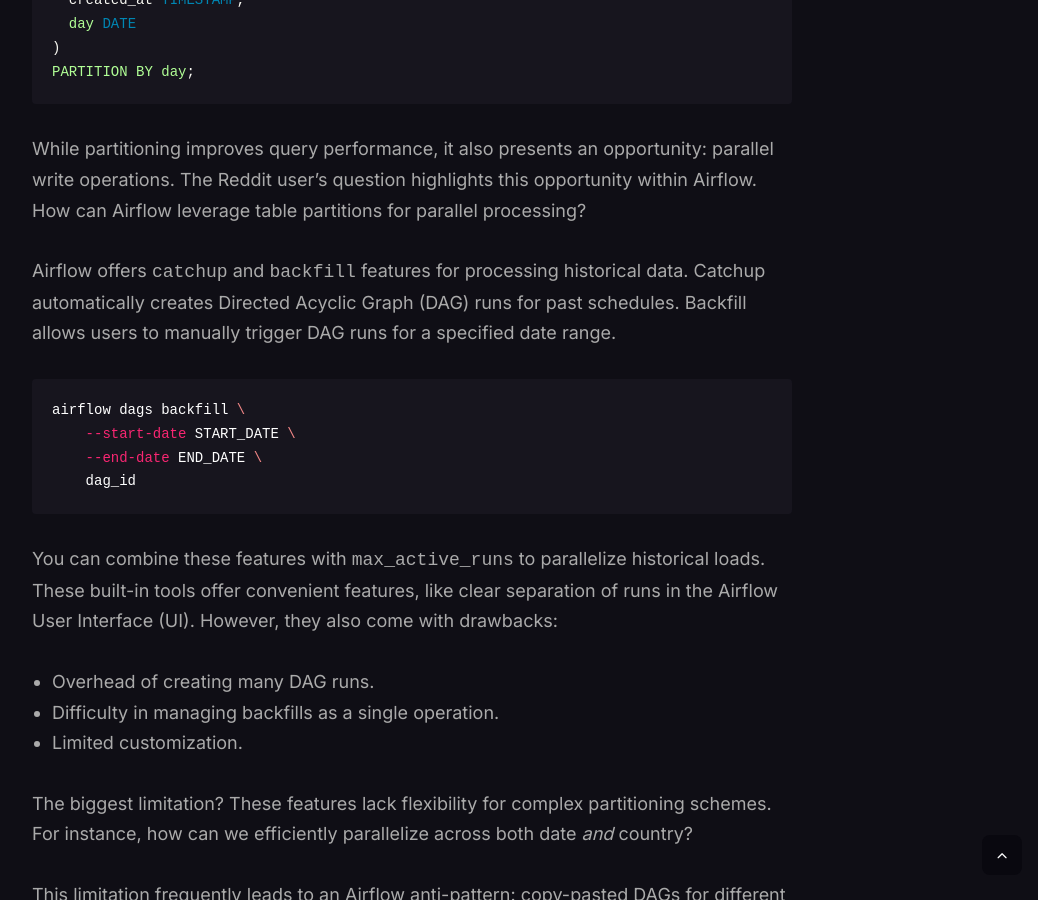
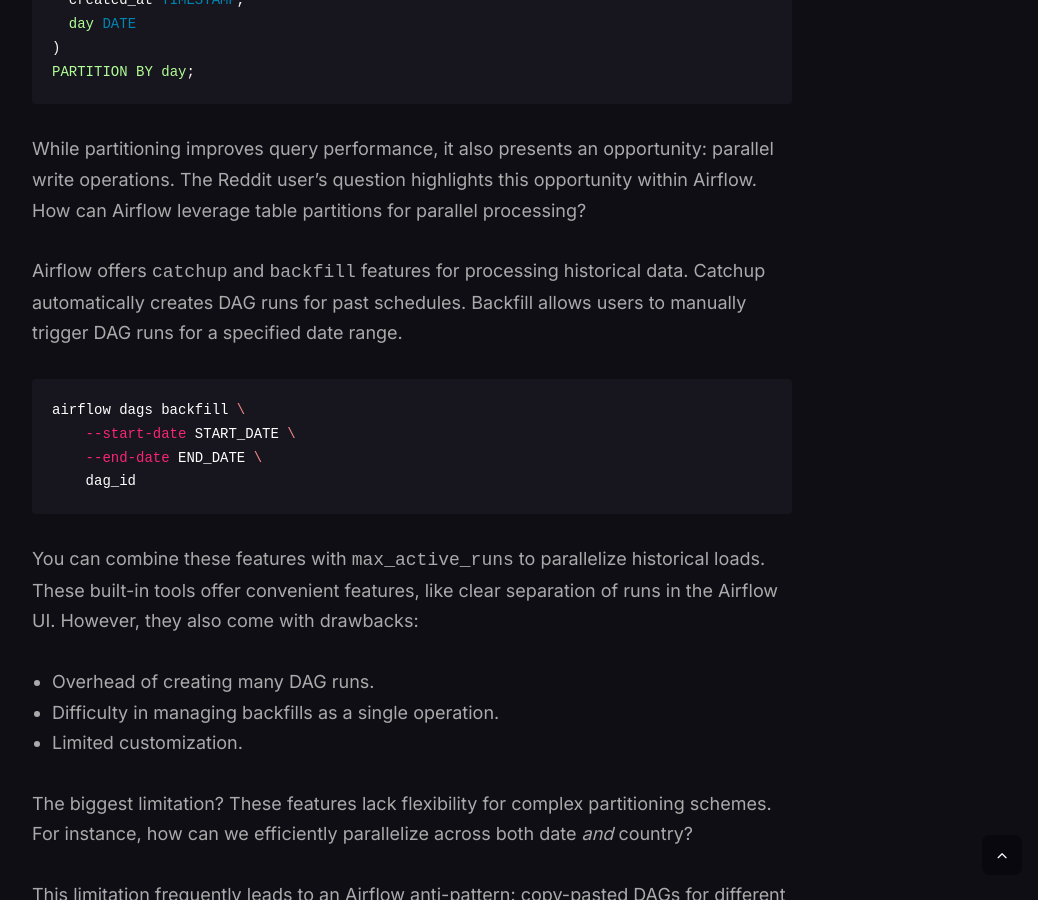
Before and after one commit to vojay-dev/vojay-dev.github.io, a Jekyll site: the page built from _posts/2024-11-22-airflow-dynamic.md, in a window 1280 px wide and 900 px high, scrolled down 3216 px. Shown: the whole window, without its empty margins (228-1266 px from the left). Built offline with Jekyll 4.4.1, drawn with Linux system fonts in a browser that asks for light colours; nearby versions of some CDN libraries; the table of contents is made by our own code.

Commit message:
Minor improvements

```diff
--- a/_posts/2024-11-22-airflow-dynamic.md
+++ b/_posts/2024-11-22-airflow-dynamic.md
@@ -48,7 +48,7 @@
 
 While partitioning improves query performance, it also presents an opportunity: parallel write operations. The Reddit user's question highlights this opportunity within Airflow. How can Airflow leverage table partitions for parallel processing?
 
-Airflow offers `catchup` and `backfill` features for processing historical data. Catchup automatically creates Directed Acyclic Graph (DAG) runs for past schedules. Backfill allows users to manually trigger DAG runs for a specified date range.
+Airflow offers `catchup` and `backfill` features for processing historical data. Catchup automatically creates DAG runs for past schedules. Backfill allows users to manually trigger DAG runs for a specified date range.
 
 {% highlight sh %}
 airflow dags backfill \
@@ -57,7 +57,7 @@
     dag_id
 {% endhighlight %}
 
-You can combine these features with `max_active_runs` to parallelize historical loads. These built-in tools offer convenient features, like clear separation of runs in the Airflow User Interface (UI). However, they also come with drawbacks:
+You can combine these features with `max_active_runs` to parallelize historical loads. These built-in tools offer convenient features, like clear separation of runs in the Airflow UI. However, they also come with drawbacks:
 
 - Overhead of creating many DAG runs.
 - Difficulty in managing backfills as a single operation.
```
